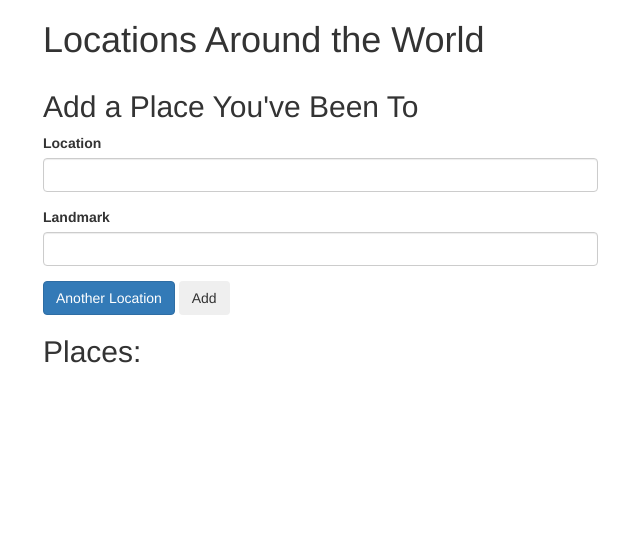
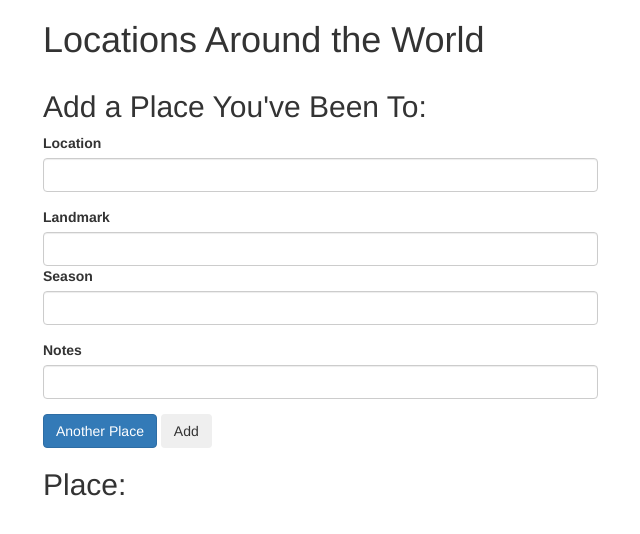
Before and after one commit to ParkerCatalano/placesYouveBeen, a plain HTML site: page index.html in a window 1280 px wide. Shown: the whole page, without its empty margins (27-667 px from the left). Drawn offline with Linux system fonts and the light colour scheme.

Commit message:
add proper html format and js (in comment thread below)

```diff
--- a/index.html
+++ b/index.html
@@ -12,31 +12,52 @@
       <h1>Locations Around the World</h1>
 
       <div class="row">
+
         <div class="col-md-6">
-          <h2>Add a Place You've Been To</h2>
+          <h2>Add a Place You've Been To:</h2>
           <form id="new-place">
             <div class="form-group">
-              <label for="new-placeLocation">Location</label>
-              <input type="text" class="form-control" id="new-placeLocation">
+              <label for="new-place-location">Location</label>
+              <input type="text" class="form-control" id="new-place-location">
             </div>
-            <div id="place-attributes">
-              <div class="new-landmark">
+            <div id="new-attributes">
+              <div class="new-address">
                 <div class="form-group">
-                  <label for="new-landmark">Landmark</label>
-                  <input type="text" class="form-control" id="new-placeLandmark">
+                  <label for="new-place-landmark">Landmark</label>
+                  <input type="text" class="form-control" id="new-place-landmark">
+                <div class="form-group">
+                  <label for="new-place-season">Season</label>
+                  <input type="text" class="form-control new-place-season">
+                </div>
+                <div class="form-group">
+                  <label for="new-place-notes">Notes</label>
+                  <input type="text" class="form-control new-place-notes">
                 </div>
               </div>
+            </div>
 
-            </div>
-            <span class="btn btn-primary" id= "add-location">Another Location</span>
+            <span class="btn btn-primary" id="add-address">Another Place</span>
+
             <button type="submit" class="btn">Add</button>
           </form>
 
-          <h2>Places:</h2>
-          <ul id="placesYouveBeen">
+          <h2>Place:</h2>
+          <ul id="placeAttributes">
 
           </ul>
         </div>
+
+        <div class="col-md-6">
+          <div id="show-place">
+            <h2></h2>
+            <p>Place Name: <span class="new-place-location"></span></p>
+            <p>Attributes:</p>
+            <ul id="attributes">
+
+            </ul>
+          </div>
+        </div>
+
       </div>
     </div>
   </body>
```
Also changed, not shown: js/scripts.js (+67 -0 lines).
